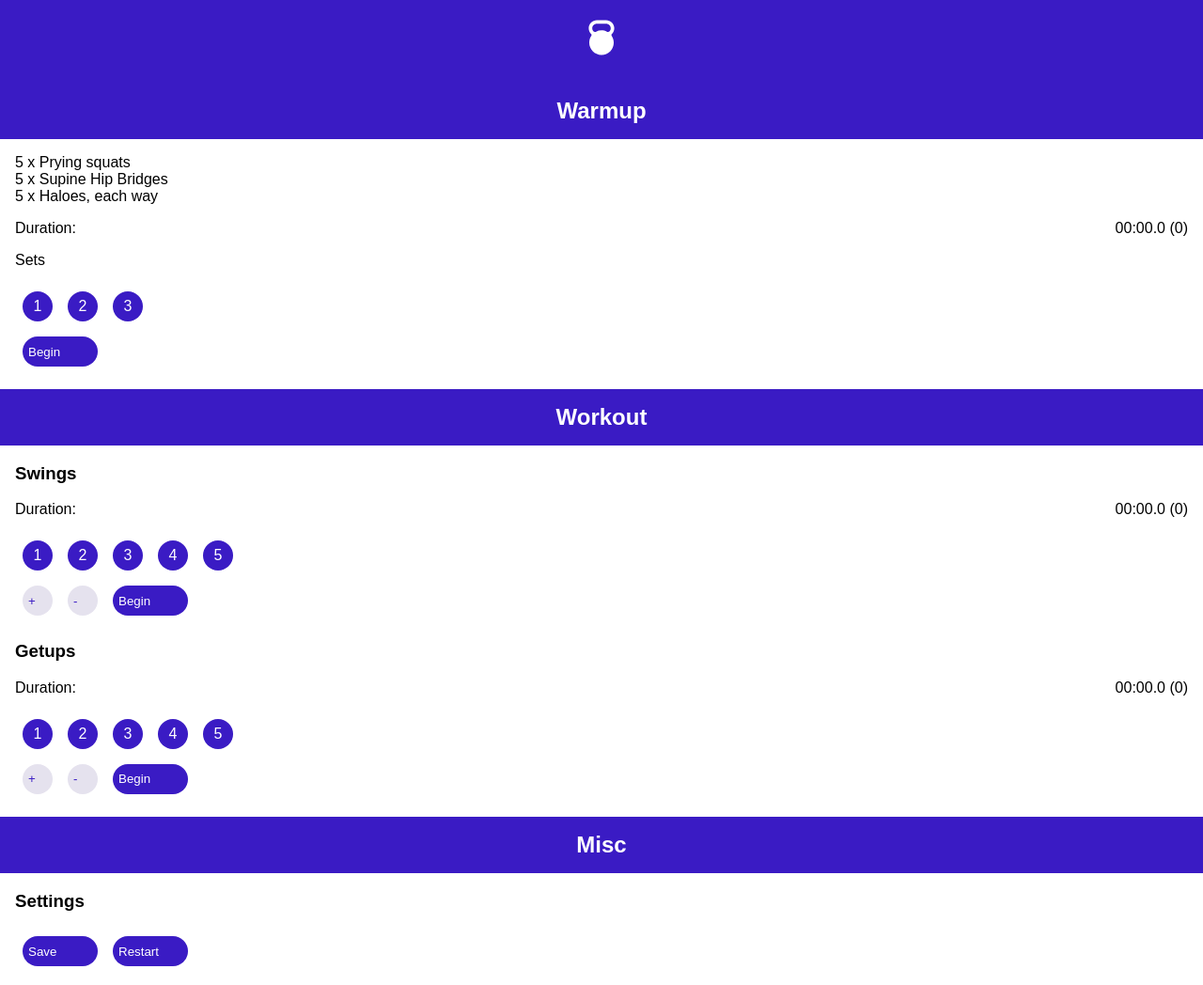
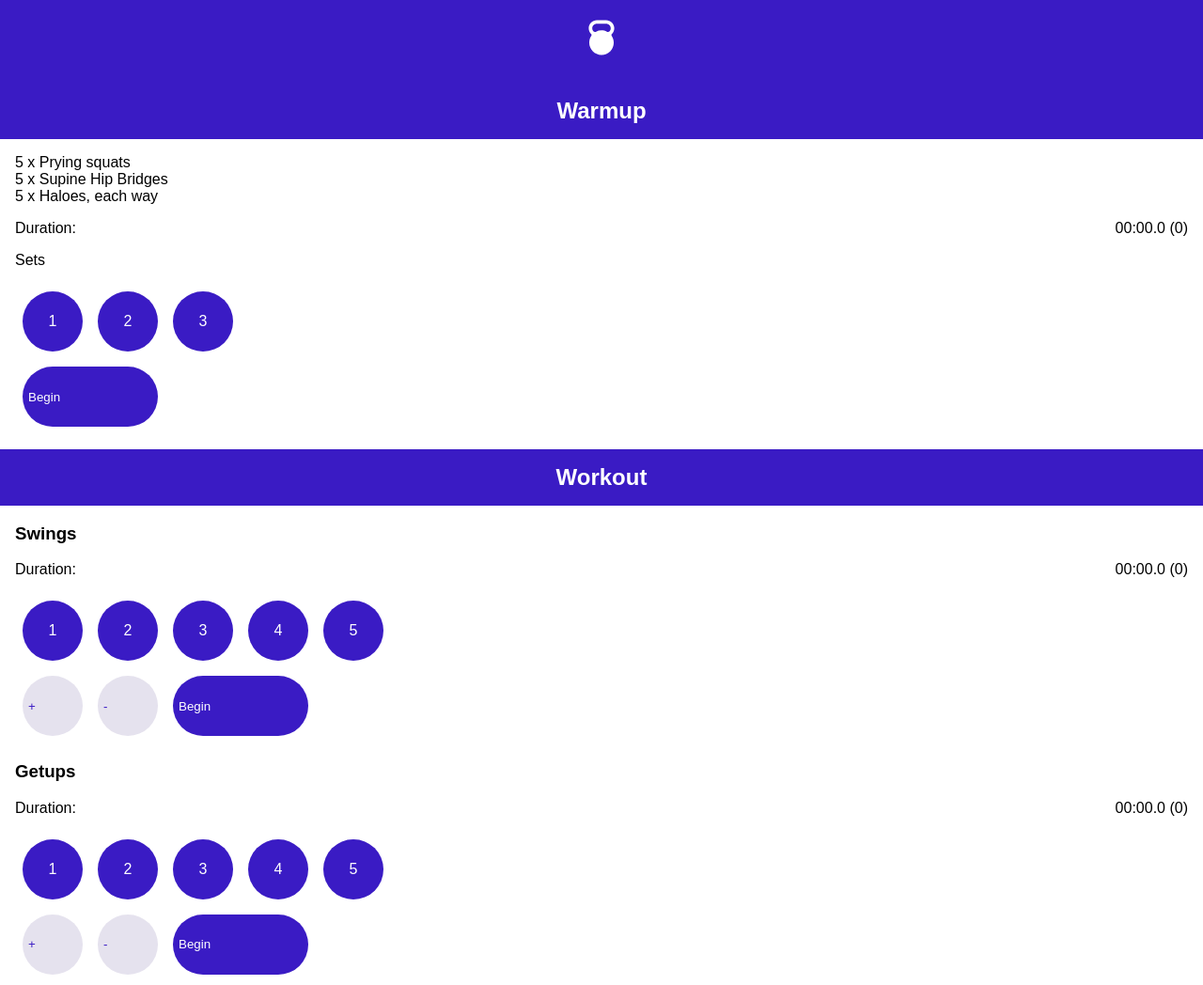
Before and after one commit to cybermats/kettlebell, a plain HTML site: page index.html in a window 1280 px wide. Shown: the top 1048 px of the page at 94% size. Drawn offline with Linux system fonts and the light colour scheme.

Commit message:
Making the buttons larger

```diff
--- a/style.css
+++ b/style.css
@@ -34,9 +34,9 @@ li {
     flex-direction: column;
     justify-content: center;
     box-sizing: border-box;
-    width: 2rem;
-    height: 2rem;
-    border-radius: 1rem;
+    width: 4rem;
+    height: 4rem;
+    border-radius: 4rem;
     border: none;
     margin: 0.5rem;
     color: rgb(58, 27, 196);
@@ -73,14 +73,13 @@ li {
 }
 
 .workout-set:checked ~ .workout-set-button:after {
-    content: "✔️";
     color: rgb(58, 27, 196);
 }
 
 .workout-text-button {
     background: rgb(58, 27, 196);
     color: white;
-    width: 5rem;
+    width: 9rem;
     transition: all 0.1s ease-out;
 }
 
```
